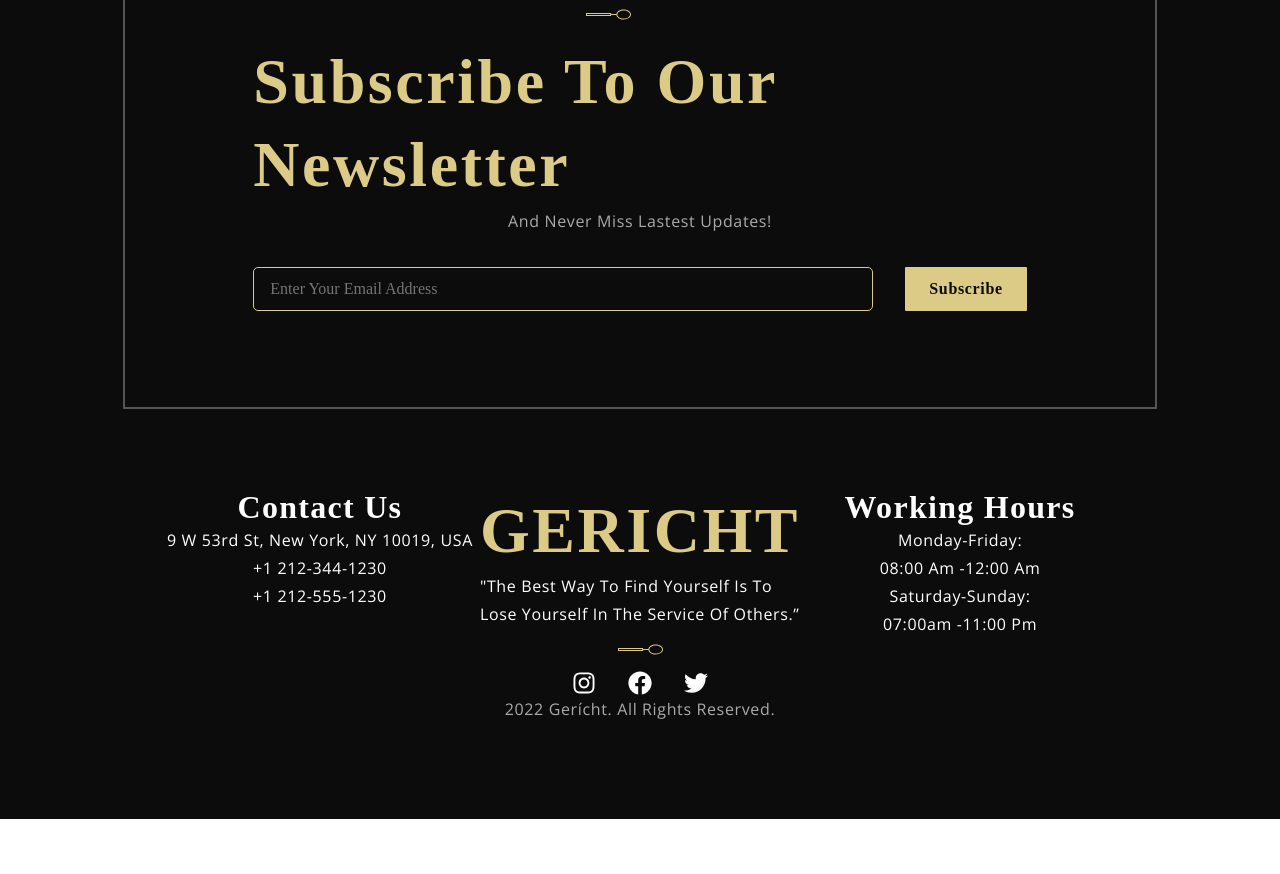
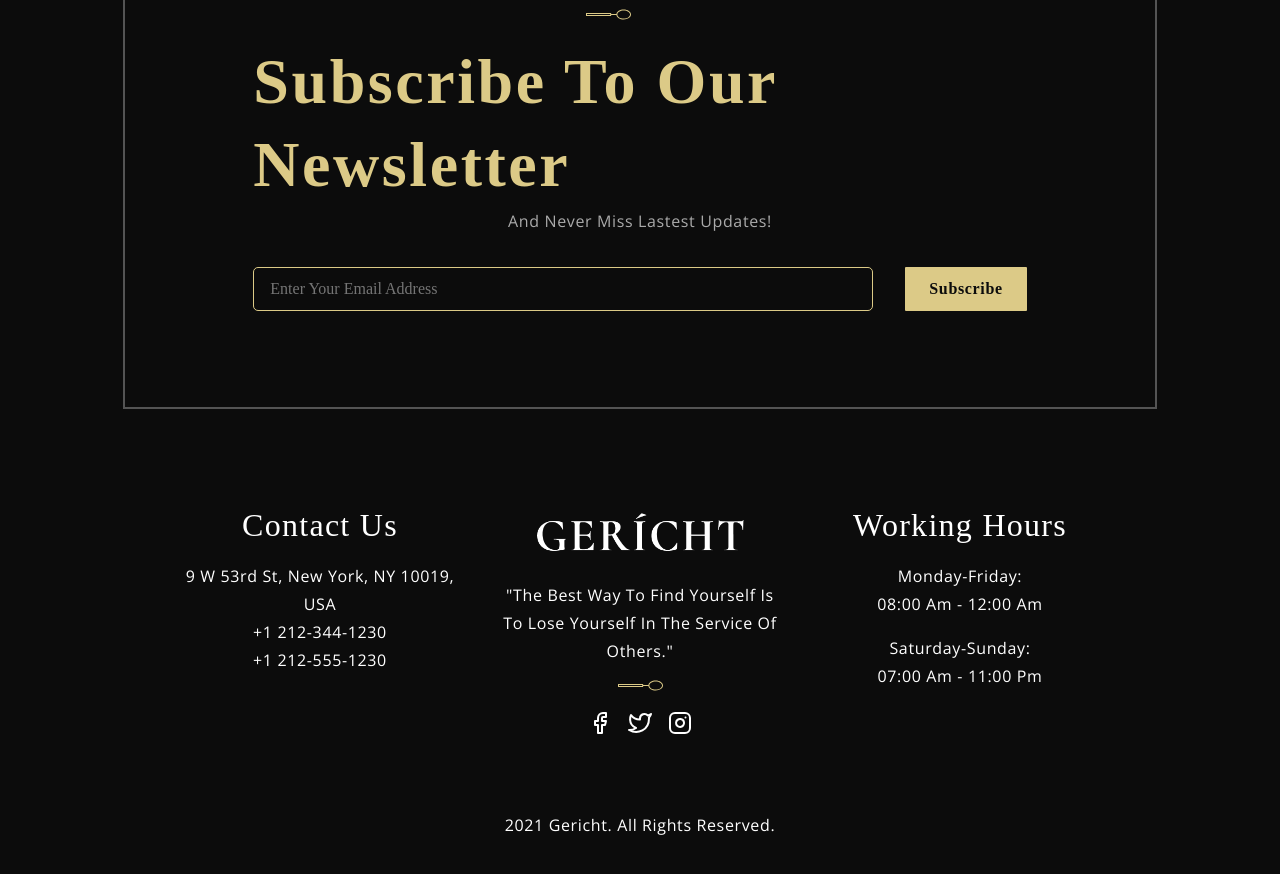
Before and after one commit to Meistaaa/gesicht_restaaurant, a React (Create React App) app: page / in a window 1280 px wide. Shown: the part 8340-9214 px from the top of the page. Built offline with nearby package versions, Linux system fonts and the light colour scheme; a web font is replaced by a local one.

Commit message:
grechit restaurant done

```diff
--- a/src/container/Footer/Footer.css
+++ b/src/container/Footer/Footer.css
@@ -1,4 +1,4 @@
-.app__footer{
+.app__footer {
     width: 100%;
     position: relative;
     z-index: 1;
@@ -11,7 +11,8 @@
     background: var(--color-black);
     padding-top: 0;
 }
-.app__footer-content{
+
+.app__footer-links {
     width: 100%;
     display: flex;
     justify-content: space-between;
@@ -20,27 +21,85 @@
     margin-top: 5rem;
     padding: 0 2rem;
 }
-.subheading{
-    font-family: var(--font-base);
-  color: var(--color-white);
-  font-size: 32px;
 
-  letter-spacing: 0.04em;
-  text-transform: capitalize;
+.app__footer-links_contact,
+.app__footer-links_logo,
+.app__footer-links_work {
+    flex: 1;
+    margin: 1rem;
+    text-align: center;
 }
-.direction-col{
-    flex-direction: column;
-    flex: 1;
+
+.app__footer-links_logo img:first-child {
+    width: 210px;
+    margin-bottom: 0.75rem;
 }
-.footer-icons{
-    display: flex;
-    gap: 2rem;
+
+
+.app__footer-links_work p:nth-child(2n + 1) {
+    margin-bottom: 1rem;
 }
-.footer-icon{
-    color: white;
+
+.app__footer-links_icons {
+    margin-top: 0.5rem;
+}
+
+.app__footer-links_icons svg {
+    color: var(--color-white);
+    margin: 0.5rem;
     font-size: 24px;
     cursor: pointer;
 }
-.footer-icon:hover{
+
+.app__footer-links_icons svg:hover {
     color: var(--color-golden);
 }
+
+.app__footer-headtext {
+    font-family: var(--font-base);
+    color: var(--color-white);
+    font-weight: 400;
+    letter-spacing: 0.04em;
+    text-transform: capitalize;
+    font-size: 32px;
+    line-height: 41.6px;
+    margin-bottom: 1rem;
+}
+
+.footer__copyright {
+    margin-top: 3rem;
+}
+
+@media screen and (min-width: 2000px) {
+    .app__footer-headtext {
+        font-size: 51px;
+        line-height: 61.6px;
+    }
+}
+
+@media screen and (max-width: 1150px) {
+    .app__footer-links {
+        align-items: center;
+        flex-direction: column;
+        padding: 0;
+    }
+
+    .app__footer-links_contact,
+    .app__footer-links_logo,
+    .app__footer-links_work {
+        margin: 2rem 0;
+        width: 100%;
+    }
+}
+
+@media screen and (max-width: 650px) {
+    .app__footer {
+        padding: 0 0 2rem 0;
+    }
+}
+
+@media screen and (max-width: 350px) {
+    .app__footer-links_logo img:first-child {
+        width: 80%;
+    }
+}
--- a/src/container/Footer/Footer.jsx
+++ b/src/container/Footer/Footer.jsx
@@ -1,51 +1,52 @@
 import React from "react";
-import { FooterOverlay, Newsletter, SubHeading } from "../../components";
-import { FaInstagram, FaFacebook, FaTwitter } from "react-icons/fa";
+import { FiFacebook, FiTwitter, FiInstagram } from "react-icons/fi";
+
+import { FooterOverlay, Newsletter } from "../../components";
+import { images } from "../../constants";
 import "./Footer.css";
-import images from "../../constants/images";
+
 const Footer = () => (
-  <div className="app__footer section__padding">
-    <FooterOverlay />
+  <div className="app__footer section__padding" id="login">
     <Newsletter />
-    <div className="app__footer-content">
-      <div className="flex__center direction-col">
-        <h1 className="subheading">Contact us</h1>
 
+    <div className="app__footer-links">
+      <div className="app__footer-links_contact">
+        <h1 className="app__footer-headtext">Contact Us</h1>
         <p className="p__opensans">9 W 53rd St, New York, NY 10019, USA</p>
         <p className="p__opensans">+1 212-344-1230</p>
         <p className="p__opensans">+1 212-555-1230</p>
       </div>
-      <div className="flex__center direction-col">
-        <h1 className="headtext__cormorant">GERICHT</h1>
-        <div
-          className="flex__center direction-col"
-          style={{ marginBottom: "1rem" }}
-        >
-          <p className="p__opensans" style={{ marginBottom: "1rem" }}>
-            "The Best Way To Find Yourself Is To Lose Yourself In The Service Of
-            Others.”
-          </p>
-          <img src={images.spoon} alt="spoon_image" className="spoon__img" />
-        </div>
-        <div className="footer-icons">
-          <FaInstagram className="footer-icon"></FaInstagram>
-          <FaFacebook className="footer-icon"></FaFacebook>
-          <FaTwitter className="footer-icon"></FaTwitter>
+
+      <div className="app__footer-links_logo">
+        <img src={images.gericht} alt="footer_logo" />
+        <p className="p__opensans">
+          &quot;The best way to find yourself is to lose yourself in the service
+          of others.&quot;
+        </p>
+        <img
+          src={images.spoon}
+          className="spoon__img"
+          style={{ marginTop: 15 }}
+        />
+        <div className="app__footer-links_icons">
+          <FiFacebook />
+          <FiTwitter />
+          <FiInstagram />
         </div>
       </div>
-      <div className="flex__center direction-col">
-        <h1 className="subheading">Working Hours</h1>
 
+      <div className="app__footer-links_work">
+        <h1 className="app__footer-headtext">Working Hours</h1>
         <p className="p__opensans">Monday-Friday:</p>
-        <p className="p__opensans">08:00 Am -12:00 Am</p>
-
+        <p className="p__opensans">08:00 am - 12:00 am</p>
         <p className="p__opensans">Saturday-Sunday:</p>
-        <p className="p__opensans">07:00am -11:00 Pm</p>
+        <p className="p__opensans">07:00 am - 11:00 pm</p>
       </div>
     </div>
-    <p className="p__opensans" style={{ color: "#AAAAAA" }}>
-      2022 Gerícht. All Rights Reserved.
-    </p>
+
+    <div className="footer__copyright">
+      <p className="p__opensans">2021 Gericht. All Rights reserved.</p>
+    </div>
   </div>
 );
 
```
